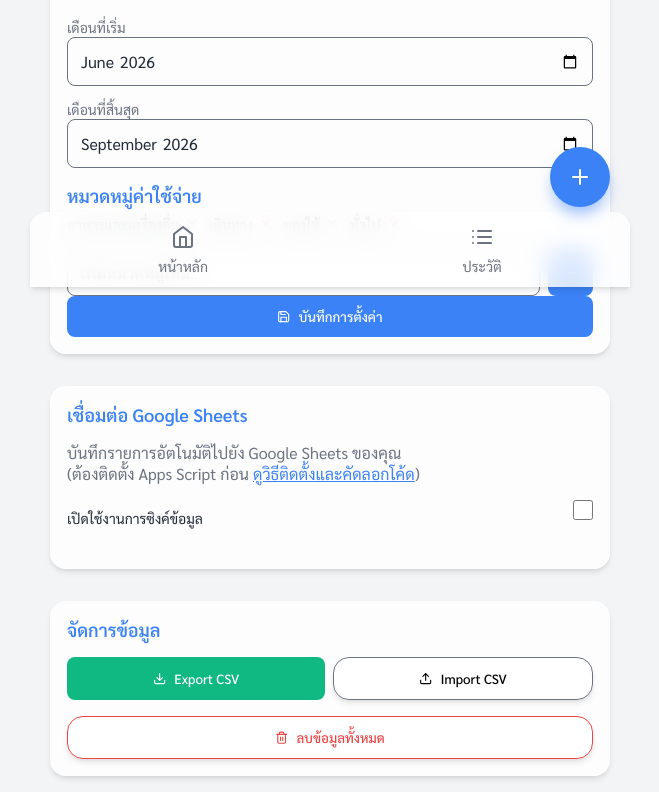
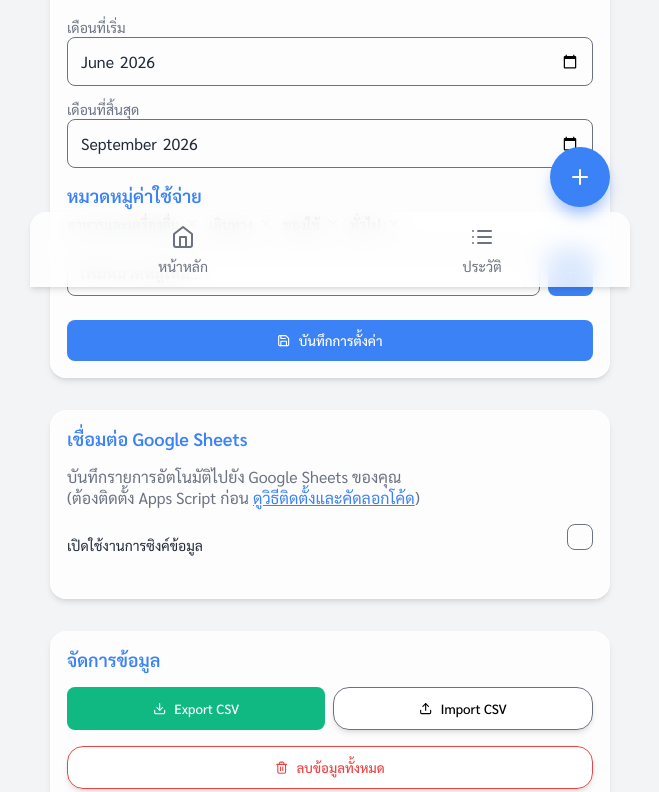
Before and after one commit to loncsiri/kraichuaykrai, a React (Vite) app: page /settings in a window 1280 px wide. Shown: the part 513-1305 px from the top of the page, without its empty margins (310-969 px from the left). Built offline with nearby package versions, Linux system fonts and the light colour scheme.

Commit message:
style: Fix input width on iOS and add mb-6 spacing

```diff
--- a/src/index.css
+++ b/src/index.css
@@ -71,6 +71,7 @@ body {
 input, select, textarea {
   font-family: 'Sarabun', sans-serif;
   width: 100%;
+  max-width: 100%;
   padding: 12px;
   border-radius: 8px;
   border: 1px solid var(--text-muted);
@@ -80,6 +81,9 @@ input, select, textarea {
   outline: none;
   transition: border-color 0.2s;
   font-size: 1rem;
+  box-sizing: border-box;
+  -webkit-appearance: none;
+  appearance: none;
 }
 
 input:focus, select:focus, textarea:focus {
@@ -161,6 +165,7 @@ button {
 .mt-8 { margin-top: 32px; }
 .mb-2 { margin-bottom: 8px; }
 .mb-4 { margin-bottom: 16px; }
+.mb-6 { margin-bottom: 24px; }
 .p-4 { padding: 16px; }
 
 .text-sm { font-size: 0.875rem; }
```
